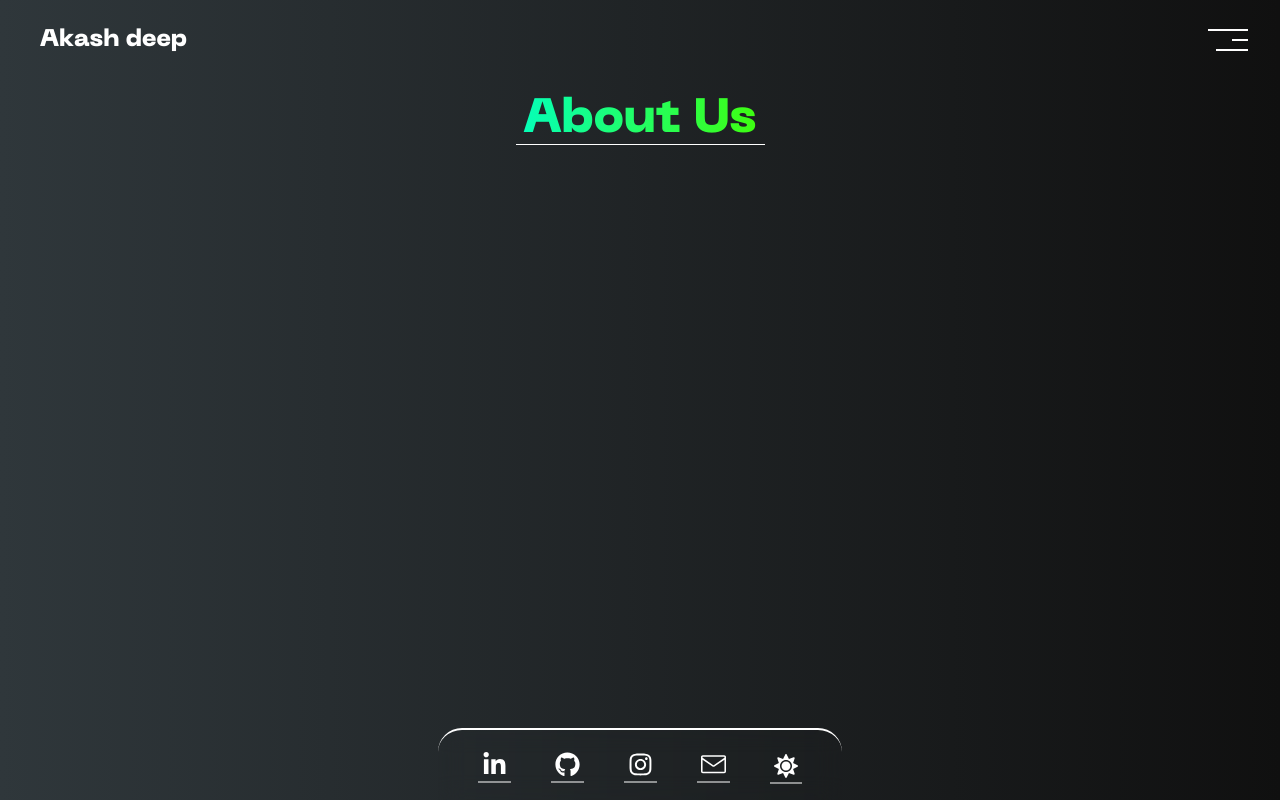
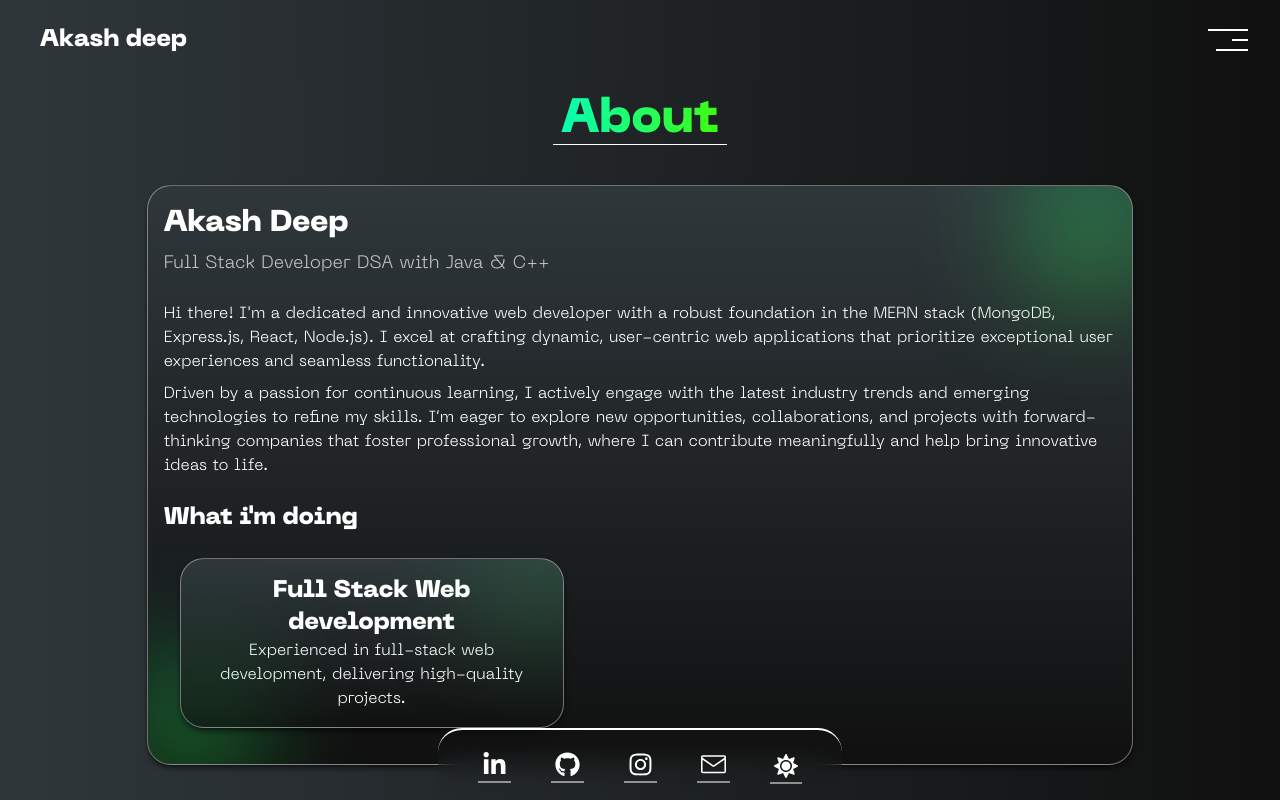
Before and after one commit to akashdeep023/Portfolio, a React (Vite) app: page /about in a window 1280 px wide. Shown: the top 800 px of the page. Built offline with nearby package versions, Linux system fonts and the light colour scheme.

Commit message:
Add About

```diff
--- a/src/pages/About.jsx
+++ b/src/pages/About.jsx
@@ -3,9 +3,49 @@ import Heading from "../components/Heading";
 
 const About = () => {
 	return (
-		<div className="w-full min-full mb-4 sm:mb-8">
-			<Heading text={"About Us"} />
-			<div className="flex items-center justify-center w-full h-full"></div>
+		<div className="w-full h-fit flex flex-wrap justify-evenly mb-4 sm:mb-8">
+			<Heading text={"About"} />
+			<div className="py-4 sm:py-5 md:py-6 px-6 sm:px-9 md:px-12 w-full flex justify-center">
+				<div className="w-full sm:w-5/6 px-4 py-5 relative group flex flex-col gap-2 overflow-hidden bg-gradient-to-t to-customeLight-500 dark:to-customeDark-500 from-customeLight-600 dark:from-customeDark-600 min-h-72 rounded-3xl border dark:border-white/40 border-black/40 shadow-md shadow-black/50">
+					<div className="h-20 w-20 blur-3xl z-0  absolute top-0 right-0 bg-gradient-to-t to-customeGreen-500 from-customeGreen-600"></div>
+					<div className="h-20 w-20 blur-3xl z-0  absolute bottom-0 left-0 bg-gradient-to-t to-customeGreen-500 from-customeGreen-600"></div>
+					<h2 className="font-bold text-2xl sm:text-3xl">
+						Akash Deep
+					</h2>
+					<p className="opacity-70 text-lg">
+						Full Stack Developer DSA with Java & C++
+					</p>
+					<p className="mt-4">
+						Hi there! I'm a dedicated and innovative web developer
+						with a robust foundation in the MERN stack (MongoDB,
+						Express.js, React, Node.js). I excel at crafting
+						dynamic, user-centric web applications that prioritize
+						exceptional user experiences and seamless functionality.
+					</p>
+					<p>
+						Driven by a passion for continuous learning, I actively
+						engage with the latest industry trends and emerging
+						technologies to refine my skills. I’m eager to explore
+						new opportunities, collaborations, and projects with
+						forward-thinking companies that foster professional
+						growth, where I can contribute meaningfully and help
+						bring innovative ideas to life.
+					</p>
+
+					<h2 className="font-bold text-2xl mt-4">What i'm doing</h2>
+					<div className="relative overflow-hidden w-full sm:w-72 md:w-80 lg:w-96 m-2 sm:m-4 p-4 rounded-3xl border dark:border-white/40 border-black/40 shadow-md shadow-black/50 bg-gradient-to-t to-customeLight-500 dark:to-customeDark-500 from-customeLight-600 dark:from-customeDark-600  flex items-center text-center justify-center flex-col">
+						<div className="h-12 w-12 blur-3xl z-0  absolute top-0 right-0 bg-gradient-to-t to-customeGreen-500 from-customeGreen-600"></div>
+						<div className="h-12 w-12 blur-3xl z-0  absolute bottom-0 left-0 bg-gradient-to-t to-customeGreen-500 from-customeGreen-600"></div>
+						<div className="font-bold text-xl sm:text-2xl">
+							Full Stack Web development
+						</div>
+						<h1 className="text-base">
+							Experienced in full-stack web development,
+							delivering high-quality projects.
+						</h1>
+					</div>
+				</div>
+			</div>
 		</div>
 	);
 };
```
